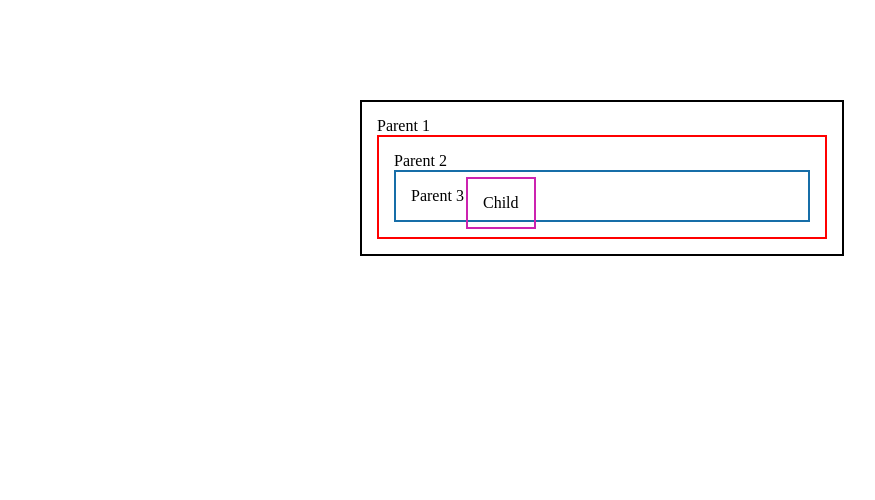
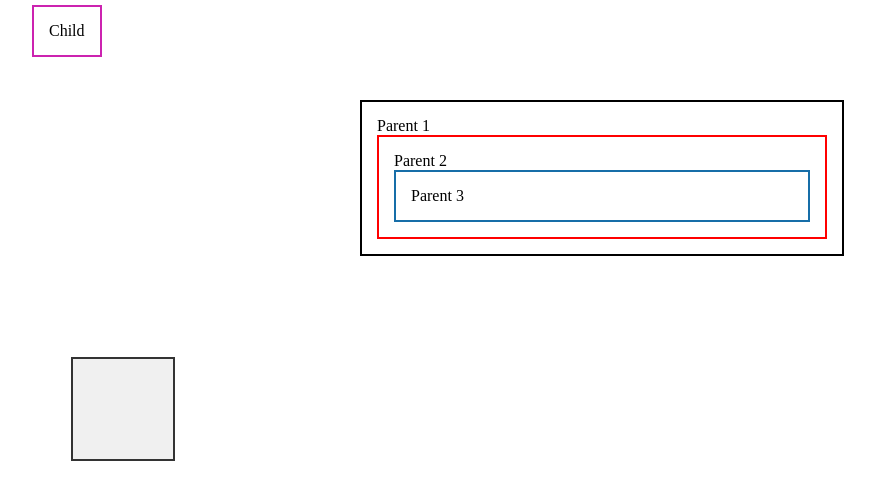
Before and after one commit to rahulll18/Technical_Training, a plain HTML site: page WebBasic_Day3/Assignment/Assignment.html in a window 1280 px wide. Shown: the whole page, without its empty margins (38-913 px from the left). Drawn offline with Linux system fonts and the light colour scheme.

Commit message:
day 4 over

```diff
--- a/WebBasic_Day3/Assignment/Assignment.html
+++ b/WebBasic_Day3/Assignment/Assignment.html
@@ -14,13 +14,13 @@
         #parent2{
             border: 2px solid red;
             padding: 15px;
-            position: relative;
+            position: static;
         }
         #parent3{
             border: 2px solid rgb(23, 110, 168);
             padding: 15px;
             /* Non static */
-            position: relative;
+            position: static;
         }
         #child{
             border: 2px solid rgb(204, 35, 176);
@@ -29,6 +29,20 @@
             top: 5px;
             left: 70px;
         }
+
+        .child {
+        margin: 8%;
+        width: 100px;
+        height: 100px;
+        background-color: #f0f0f0;
+        border: 2px solid #333;
+        transition: transform 0.3s ease-out 0.3s;
+    }
+
+    .child:hover {
+        transform: scale(1.1);
+        border-color: #ff6347;
+    }
     </style>
 </head>
 <body>
@@ -44,5 +58,8 @@
             </div>
         </div>
     </div>
+    <div class="parent">
+        <div class="child"></div>
+    </div>
 </body>
 </html>
```
Also changed, not shown: WebBasic_Day4/Demo.html (+5 -1 lines), WebBasic_Day4/Javascript/dialog.js (added, +12 -0 lines), WebBasic_Day4/Javascript/function.js (+7 -0 lines).
